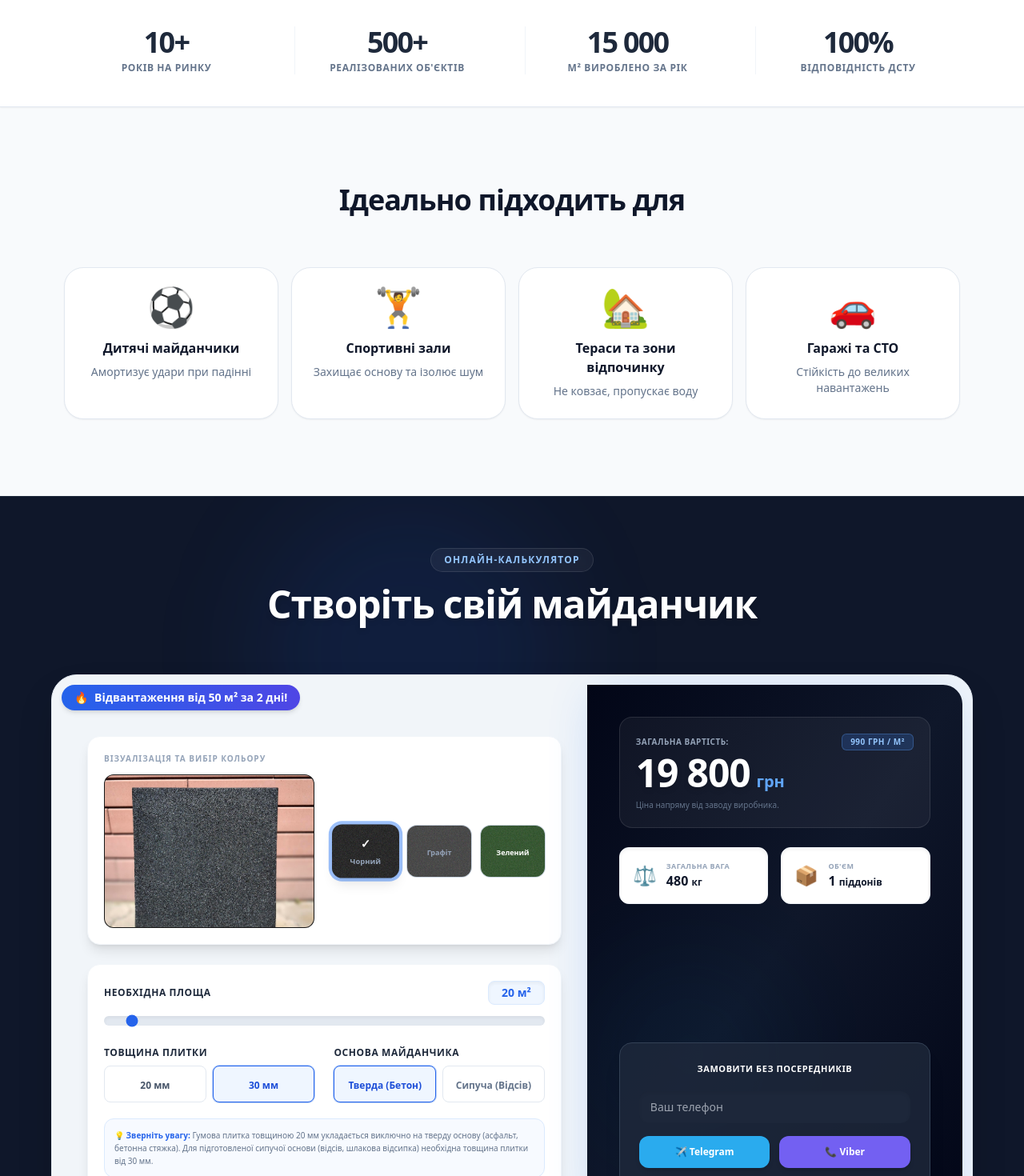
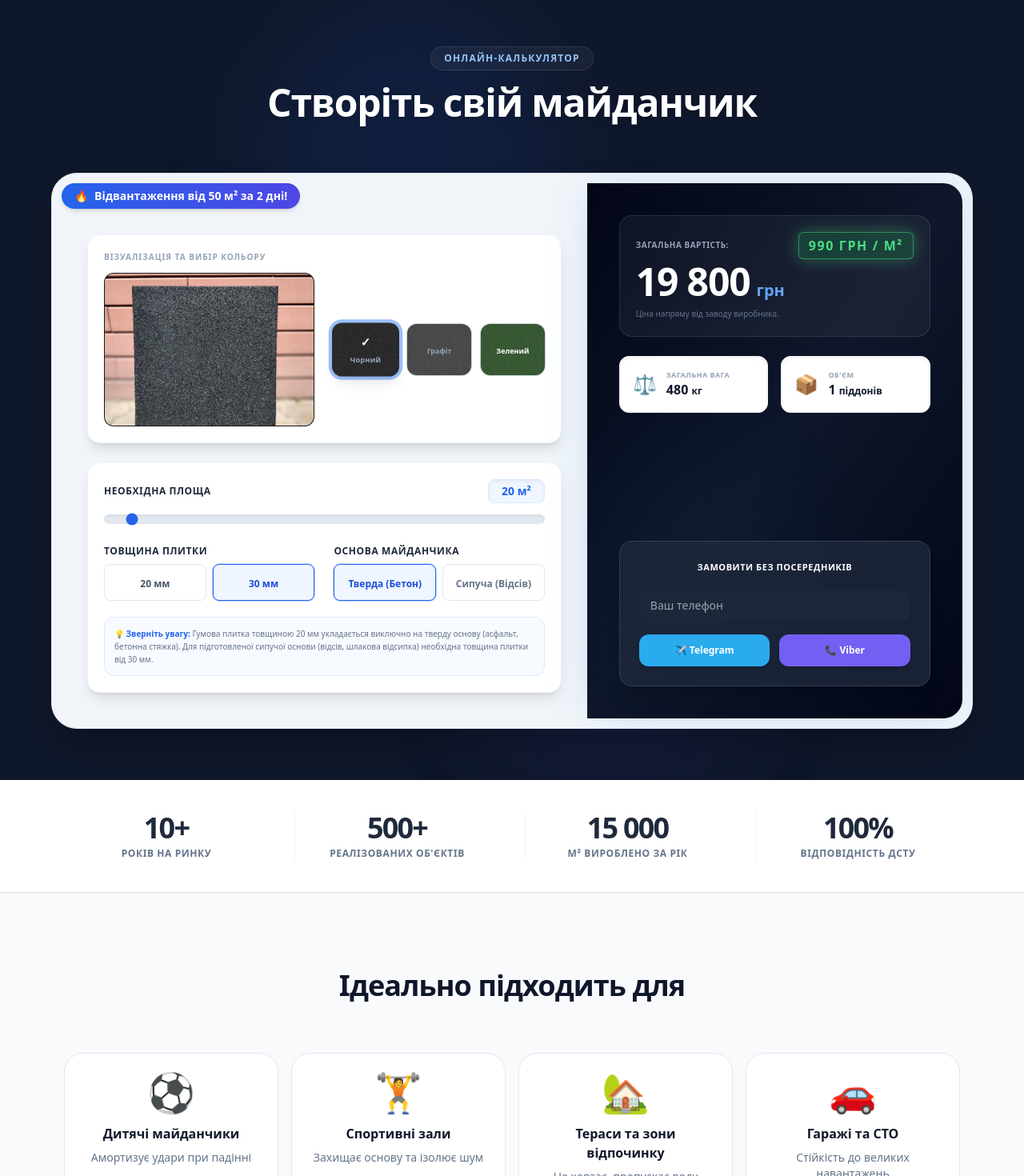
Before and after one commit to alex-calc/euroguma, a React (Vite) app: page / in a window 1280 px wide. Shown: the part 940-2410 px from the top of the page at 80% size. Built offline with nearby package versions, Linux system fonts and the light colour scheme; grey boxes are pictures that could not be loaded.

Commit message:
perf: actually move calculator up and boost badge

```diff
--- a/src/App.tsx
+++ b/src/App.tsx
@@ -436,44 +436,6 @@ export default function App() {
         </div>
       </section>
 
-      {/* SOCIAL PROOF */}
-      <section className="bg-white border-b border-slate-200 py-10 relative z-20 shadow-sm">
-        <div className="max-w-6xl mx-auto px-4 grid grid-cols-2 md:grid-cols-4 gap-8 divide-x divide-slate-100">
-          {[
-            { value: "10+", label: t('stats.years') },
-            { value: "500+", label: t('stats.objects') },
-            { value: "15 000", label: t('stats.produced') },
-            { value: "100%", label: t('stats.dstu') }
-          ].map((stat, i) => (
-            <div key={i} className="text-center px-4">
-              <div className="text-3xl md:text-4xl font-black text-slate-800 tracking-tighter mb-1">{stat.value}</div>
-              <div className="text-xs font-bold text-slate-500 uppercase tracking-wider">{stat.label}</div>
-            </div>
-          ))}
-        </div>
-      </section>
-
-      {/* СФЕРИ ЗАСТОСУВАННЯ */}
-      <section id="applications" className="max-w-6xl mx-auto px-4 py-12 md:py-24">
-        <div className="text-center mb-16">
-          <h2 className="text-3xl md:text-4xl font-black tracking-tight text-slate-900">{t('apps.heading')}</h2>
-        </div>
-        <div className="grid grid-cols-2 md:grid-cols-4 gap-4">
-          {[
-            { icon: "⚽", title: t('apps.items.playgrounds.title'), desc: t('apps.items.playgrounds.desc') },
-            { icon: "🏋️", title: t('apps.items.gyms.title'), desc: t('apps.items.gyms.desc') },
-            { icon: "🏡", title: t('apps.items.terraces.title'), desc: t('apps.items.terraces.desc') },
-            { icon: "🚗", title: t('apps.items.garages.title'), desc: t('apps.items.garages.desc') }
-          ].map((app, i) => (
-            <div key={i} className="bg-white p-6 rounded-3xl border border-slate-200 shadow-sm hover:shadow-xl text-center transform transition-all duration-300 hover:-translate-y-2 group">
-              <div className="text-5xl mb-4 group-hover:scale-110 transition-transform">{app.icon}</div>
-              <div className="font-black text-slate-900 text-base mb-2">{app.title}</div>
-              <div className="text-sm text-slate-500 font-medium">{app.desc}</div>
-            </div>
-          ))}
-        </div>
-      </section>
-
       {/* КОМПАКТНИЙ PREMIUM КАЛЬКУЛЯТОР */}
       <section id="calculator" className="bg-slate-900 py-16 px-4 relative overflow-hidden border-t border-slate-800">
         <div className="absolute top-0 left-1/4 w-96 h-96 bg-blue-600/10 rounded-full blur-3xl"></div>
@@ -614,7 +576,7 @@ export default function App() {
               <div className="bg-white/5 border border-white/10 p-5 rounded-2xl transform hover:scale-[1.02] transition-all">
                 <div className="flex justify-between items-center mb-1">
                   <span className="text-[10px] font-bold text-slate-400 block tracking-wider uppercase">{t('calc.totalCost')}</span>
-                  <span className="bg-blue-500/20 text-blue-300 border border-blue-400/30 px-2.5 py-0.5 rounded-md text-[10px] font-black uppercase tracking-wider">
+                  <span className="bg-green-500/20 text-green-400 border border-green-400/50 px-3 py-1 rounded-md text-sm md:text-base font-black uppercase tracking-widest shadow-[0_0_20px_rgba(74,222,128,0.4)]">
                     {pricePerMeter} {t('calc.pricePerMeter')}
                   </span>
                 </div>
@@ -659,6 +621,46 @@ export default function App() {
           </div>
         </div>
       </section>
+
+      {/* SOCIAL PROOF */}
+      <section className="bg-white border-b border-slate-200 py-10 relative z-20 shadow-sm">
+        <div className="max-w-6xl mx-auto px-4 grid grid-cols-2 md:grid-cols-4 gap-8 divide-x divide-slate-100">
+          {[
+            { value: "10+", label: t('stats.years') },
+            { value: "500+", label: t('stats.objects') },
+            { value: "15 000", label: t('stats.produced') },
+            { value: "100%", label: t('stats.dstu') }
+          ].map((stat, i) => (
+            <div key={i} className="text-center px-4">
+              <div className="text-3xl md:text-4xl font-black text-slate-800 tracking-tighter mb-1">{stat.value}</div>
+              <div className="text-xs font-bold text-slate-500 uppercase tracking-wider">{stat.label}</div>
+            </div>
+          ))}
+        </div>
+      </section>
+
+      {/* СФЕРИ ЗАСТОСУВАННЯ */}
+      <section id="applications" className="max-w-6xl mx-auto px-4 py-12 md:py-24">
+        <div className="text-center mb-16">
+          <h2 className="text-3xl md:text-4xl font-black tracking-tight text-slate-900">{t('apps.heading')}</h2>
+        </div>
+        <div className="grid grid-cols-2 md:grid-cols-4 gap-4">
+          {[
+            { icon: "⚽", title: t('apps.items.playgrounds.title'), desc: t('apps.items.playgrounds.desc') },
+            { icon: "🏋️", title: t('apps.items.gyms.title'), desc: t('apps.items.gyms.desc') },
+            { icon: "🏡", title: t('apps.items.terraces.title'), desc: t('apps.items.terraces.desc') },
+            { icon: "🚗", title: t('apps.items.garages.title'), desc: t('apps.items.garages.desc') }
+          ].map((app, i) => (
+            <div key={i} className="bg-white p-6 rounded-3xl border border-slate-200 shadow-sm hover:shadow-xl text-center transform transition-all duration-300 hover:-translate-y-2 group">
+              <div className="text-5xl mb-4 group-hover:scale-110 transition-transform">{app.icon}</div>
+              <div className="font-black text-slate-900 text-base mb-2">{app.title}</div>
+              <div className="text-sm text-slate-500 font-medium">{app.desc}</div>
+            </div>
+          ))}
+        </div>
+      </section>
+
+
 
       {/* LEAD MAGNET */}
       <section id="sample" className="bg-blue-600 text-white py-16 px-4 relative overflow-hidden border-t border-blue-500">
```
Also changed, not shown: reorder.cjs (added, +20 -0 lines).
